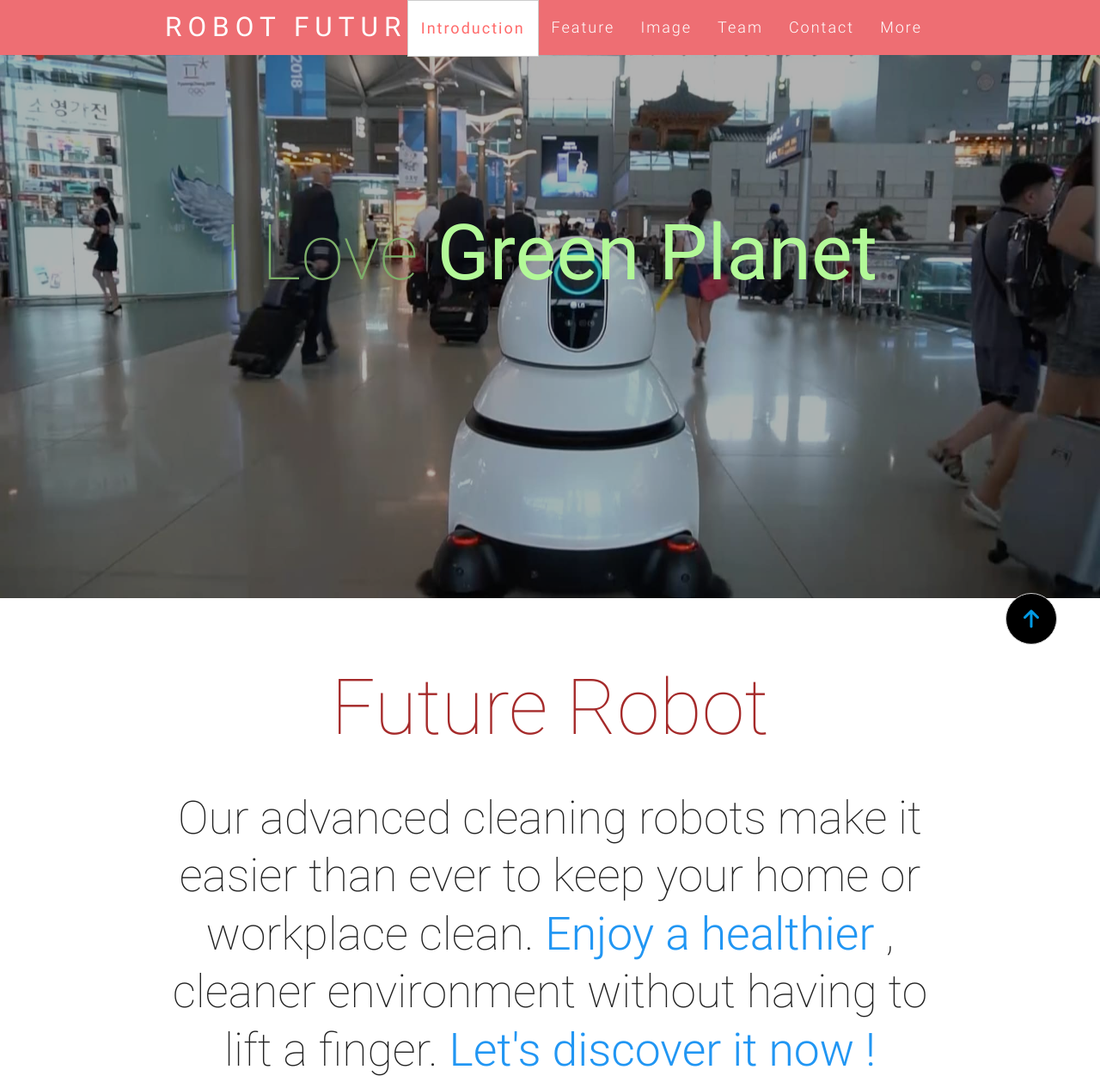
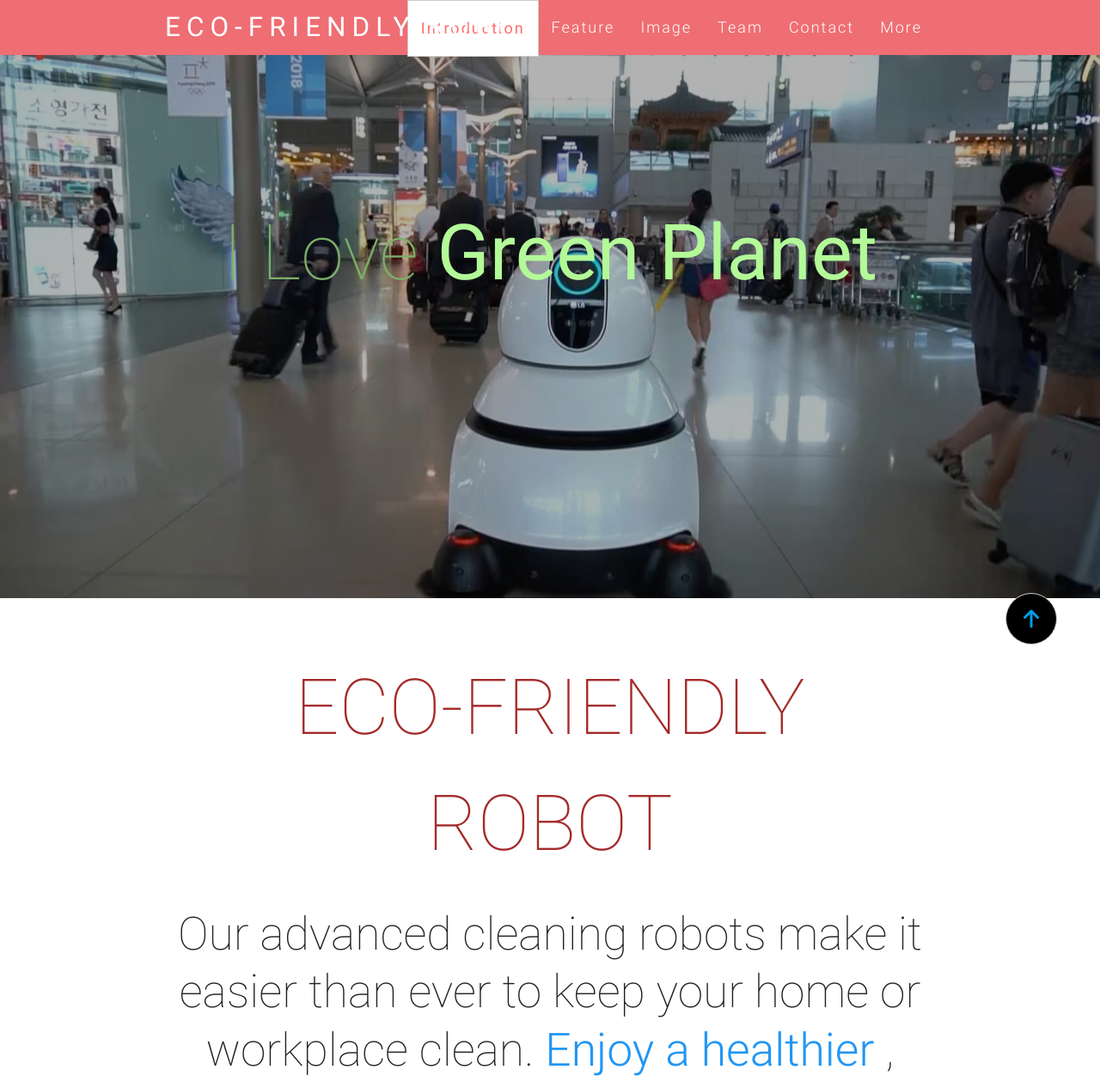
Before and after one commit to vanhuyhvh2k4/Soft_Skill_Project, a plain HTML site: page index.html in a window 1280 px wide. Shown: the top 1266 px of the page at 86% size. Drawn offline with Linux system fonts and the light colour scheme.

Commit message:
renamed topic

```diff
--- a/index.html
+++ b/index.html
@@ -35,7 +35,7 @@
     <nav id="nav_f" class="" role="navigation">
         <div class="container">
             <div class="nav-wrapper">
-            <a href="#logo-container" id="logo-container" class="brand-logo">ROBOT FUTURE</a>
+            <a href="#logo-container" id="logo-container" class="brand-logo">ECO-FRIENDLY ROBOT</a>
                 <ul class="right hide-on-med-and-down">
                     <li><a class="link-nav nav-active" href="#intro">Introduction</a></li>
                     <li><a class="link-nav" href="#feature">Feature</a></li>
@@ -78,7 +78,7 @@
         <div class="row">
             <div  class="col s12">
                 <div style="text-align: center;">
-                    <Strong style="color: brown;" class="text_h">Future Robot</Strong>
+                    <Strong style="color: brown;" class="text_h">ECO-FRIENDLY ROBOT</Strong>
                 </div>
                 <h2 class="center header text_h2">Our advanced cleaning robots make it easier than ever to keep your home or workplace clean.
                     <span class="span_h2"> Enjoy a healthier  </span>
```
